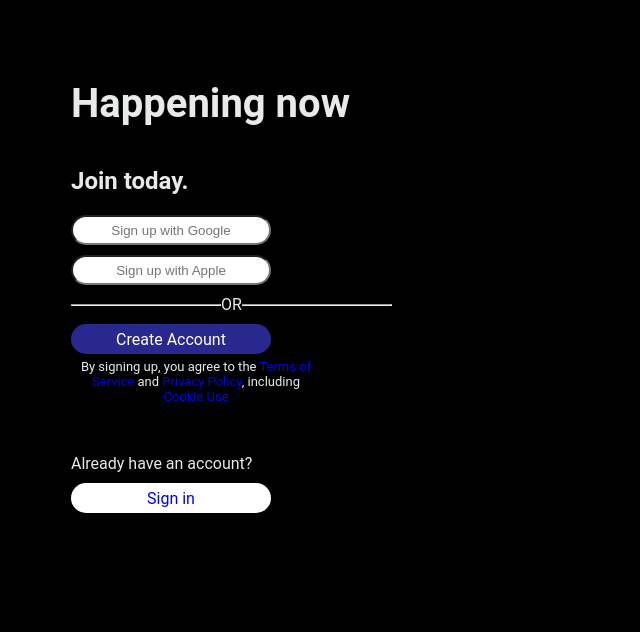
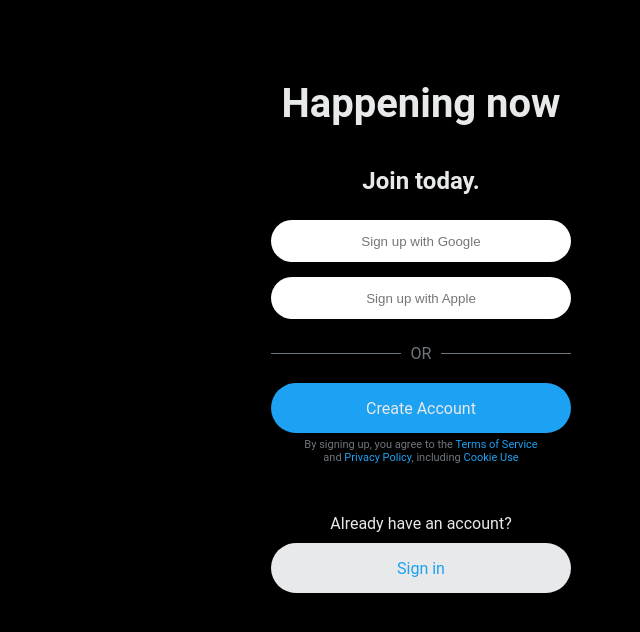
Before and after one commit to Believeinchrist111/frontend, a Next.js app in the folder frontend/: page / in a window 1280 px wide. Shown: the top 632 px of the page, without its empty margins (219-859 px from the left). Built offline with nearby package versions, Linux system fonts and the light colour scheme.

Commit message:
progress on the sign in/up page

```diff
--- a/frontend/app/ui/sign.css
+++ b/frontend/app/ui/sign.css
@@ -1,7 +1,7 @@
 div#sign-card {
   display: flex;
   flex-direction: column;
-  /* align-items: center; */
+  align-items: center;
   margin: auto;
   margin-top: 80px;
   /* width: 400px; */
@@ -18,48 +18,53 @@ h2 {
 
 input {
   margin: 5px 0;
-  height: 30px;
-  width: 200px;
   text-align: center;
-  border-radius: 15px;
+  height: 42px;
+  width: 300px;
+  margin-top: 10px;
+  border: none;
+  border-radius: 30px;
+  cursor: pointer;
 }
 
 div.divider {
   display: flex;
+  justify-content: space-between;
   align-items: center;
-  margin-top: 5px;
+  width: 300px;
+  margin: 20px 0;
+  color: #6E767D;
 }
 
-hr {
-  width: 150px;
+div.divider div {
+  width: 130px;
+  border-top: .01px solid #6E767D;
+
 }
 
-/* button {
-  margin-top: 10px;
-  height: 30px;
-  width: 200px;
-  border-radius: 15px;
-  cursor: pointer;
-} */
 
 .create-account {
-  margin-top: 10px;
-  height: 30px;
-  width: 200px;
-  border-radius: 15px;
-  cursor: pointer;
-  background-color: rgb(40, 40, 143);
-  color: white;
   display: flex;
   place-content: center;
   place-items: center;
+  height: 50px;
+  width: 300px;
+  border-radius: 30px;
+  cursor: pointer;
+  background-color: #1DA1F2;
+  color: #E7E9EA;
 }
 
 p.terms {
-  font-size: 13px;
+  font-size: 11px;
   width: 250px;
+  color: #6E767D;
   padding-top: 5px;
   text-align: center;
+}
+
+p.terms a {
+  color: #1DA1F2;
 }
 
 p.already-para {
@@ -71,10 +76,10 @@ p.already-para {
   place-content: center;
   place-items: center;
   margin-top: 10px;
-  height: 30px;
-  width: 200px;
-  border-radius: 15px;
-  background-color: white;
-  color: blue;
+  height: 50px;
+  width: 300px;
+  border-radius: 30px;
+  background-color: #E7E9EA;
+  color: #1DA1F2;
   cursor: pointer;
 }
--- a/frontend/app/ui/sign.js
+++ b/frontend/app/ui/sign.js
@@ -12,7 +12,7 @@ export default function SignUpOrIn() {
         <h2>Join today.</h2>
         <input type="text" placeholder="Sign up with Google" />
         <input type="text" placeholder="Sign up with Apple" />
-        <div className="divider"><hr />OR<hr /></div>
+        <div className="divider"><div /> OR <div /></div>
         <Link
           href='../sign-up'
           className="create-account"
```
